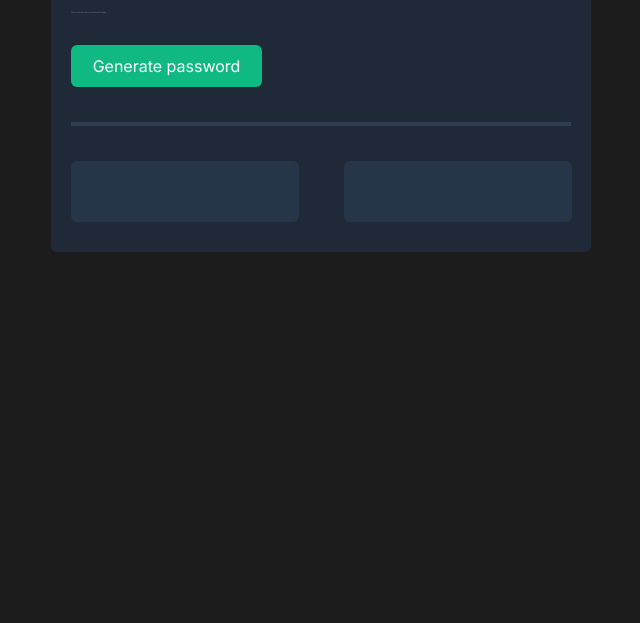
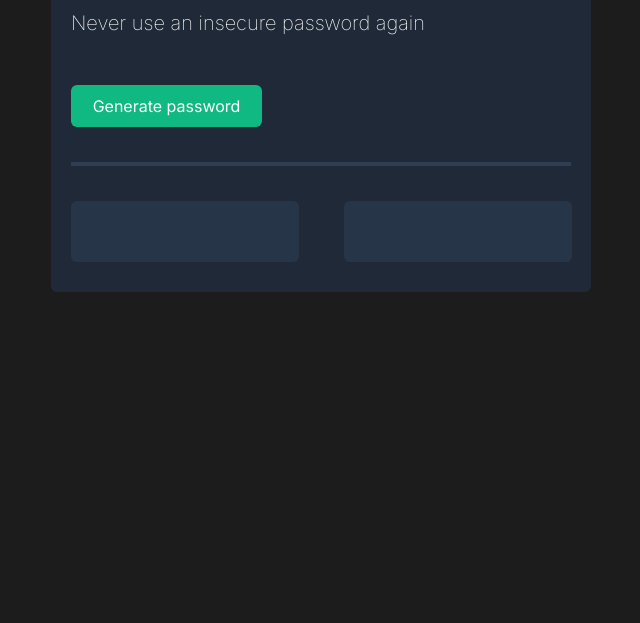
Before and after one commit to Gr7ed/password-generator, a website built with Vite: page index.html in a window 1280 px wide. Shown: the part 177-800 px from the top of the page, without its empty margins (319-959 px from the left). Built offline with nearby package versions, Linux system fonts and the light colour scheme.

Commit message:
Increase paragraph font size to 20px
Fix a mistaken font-size in index.css where paragraphs were set to 2px. Update the p selector to use 20px for proper readability and display.

```diff
--- a/index.css
+++ b/index.css
@@ -31,7 +31,7 @@ p{
     color: #FFFFFF;
     font-family: "Inter", serif;
     font-weight: 150;
-    font-size: 2px;
+    font-size: 20px;
 }
 #generate-btn{
     font-size: 16px;
```
